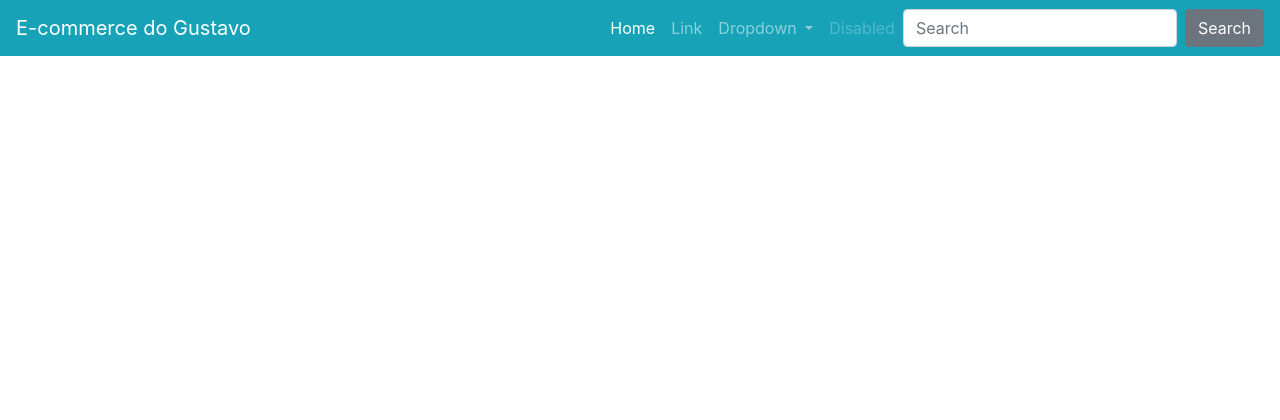
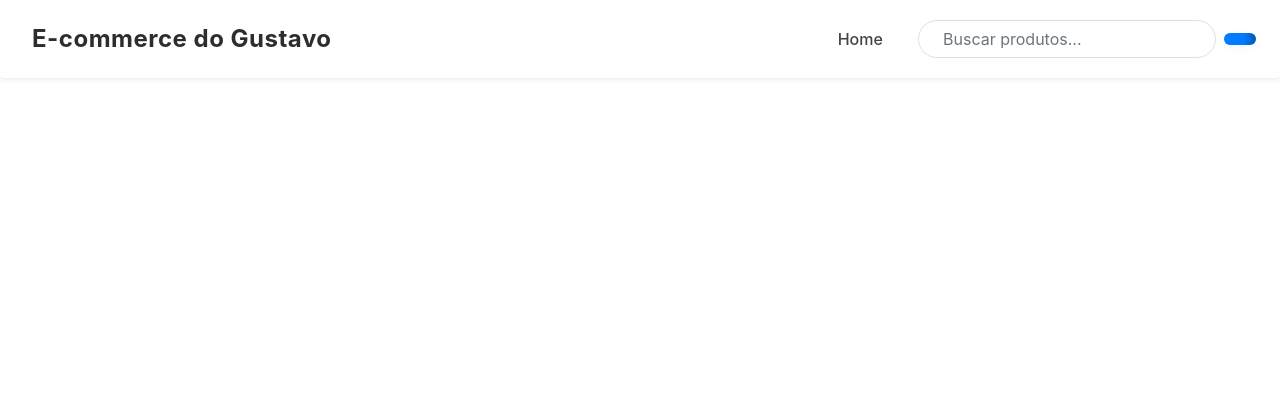
Before and after one commit to GustavoMarquesDev/ecommerce_django, a Django app: page / in a window 1280 px wide. Shown: the top 420 px of the page. Run offline with Django 5.2, Linux system fonts and the light colour scheme; data that the repository does not hold is empty; some libraries are stand-ins or nearby versions.

Commit message:
melhorando os estilos css

```diff
--- a/templates/parciais/_navbar.html
+++ b/templates/parciais/_navbar.html
@@ -1,53 +1,35 @@
 {% load omfilters %}
-<nav class="navbar navbar-dark bg-primary navbar-expand-lg">
-    <a class="navbar-brand" href="{%url 'produto:lista'%}">E-commerce do Gustavo</a>
+<nav class="navbar navbar-expand-lg navbar-light bg-white shadow-sm rounded py-3 px-4 mb-4">
+    <a class="navbar-brand font-weight-bold d-flex align-items-center" href="{%url 'produto:lista'%}">
+        <i class="fas fa-store mr-2 text-primary"></i> E-commerce do Gustavo
+    </a>
     <button class="navbar-toggler" type="button" data-toggle="collapse" data-target="#navbarSupportedContent"
         aria-controls="navbarSupportedContent" aria-expanded="false" aria-label="Toggle navigation">
         <span class="navbar-toggler-icon"></span>
     </button>
 
     <div class="collapse navbar-collapse" id="navbarSupportedContent">
-        <ul class="navbar-nav ml-auto">
-            <li class="nav-item active">
-                <a class="nav-link" href="{%url 'produto:lista'%}">Home <span class="sr-only">(current)</span></a>
-            </li>
-            <li class="nav-item">
-                <a class="nav-link" href="#">Link</a>
-            </li>
-            <li class="nav-item dropdown">
-                <a class="nav-link dropdown-toggle" href="#" id="navbarDropdown" role="button"
-                    data-toggle="dropdown" aria-haspopup="true" aria-expanded="false">
-                    Dropdown
+        <ul class="navbar-nav ml-auto align-items-lg-center">
+            <li class="nav-item {% if request.resolver_match.url_name == 'lista' %}active{% endif %}">
+                <a class="nav-link d-flex align-items-center" href="{%url 'produto:lista'%}">
+                    <i class="fas fa-home mr-1"></i> Home
                 </a>
-                <div class="dropdown-menu" aria-labelledby="navbarDropdown">
-                    <a class="dropdown-item" href="#">Action</a>
-                    <a class="dropdown-item" href="#">Another action</a>
-                    <div class="dropdown-divider"></div>
-                    <a class="dropdown-item" href="#">Something else here</a>
-                </div>
-            </li>
-            <li class="nav-item">
-                <a class="nav-link disabled" href="#">Disabled</a>
             </li>
             {% if request.session.carrinho %}
-                <li class="nav-item">
-                <a class="nav-link nav-cart-link active" href="{% url 'produto:carrinho' %}">
-                    <span class="nav-cart-text mr-1">
-                        Carrinho
-                    </span>
-                    <span class="nav-cart-count mr-1">
-                        <strong> {{ request.session.carrinho|cart_total_qtd }} itens</strong>
-                    </span>
-                    <span class="nav-cart-icon mr-2">
-                        <i class="fas fa-shopping-cart"></i>
-                    </span>
+            <li class="nav-item ml-lg-3">
+                <a class="nav-link nav-cart-link d-flex align-items-center position-relative" href="{% url 'produto:carrinho' %}">
+                    <i class="fas fa-shopping-cart mr-1"></i>
+                    <span class="nav-cart-text mr-1">Carrinho</span>
+                    <span class="badge badge-pill badge-primary nav-cart-count position-absolute" style="top:0; right:-15px; font-size:0.8rem;">{{ request.session.carrinho|cart_total_qtd }}</span>
                 </a>
             </li>
             {% endif %}
         </ul>
-        <form class="form-inline my-2 my-lg-0">
-            <input class="form-control mr-sm-2" type="search" placeholder="Search" aria-label="Search">
-            <button class="btn btn-secondary my-2 my-sm-0" type="submit">Search</button>
+        <form class="form-inline my-2 my-lg-0 ml-lg-4" style="position:relative;">
+            <input class="form-control mr-sm-2 rounded-pill px-4" type="search" placeholder="Buscar produtos..." aria-label="Search" style="min-width:180px;">
+            <button class="btn btn-primary rounded-pill px-3" type="submit">
+                <i class="fas fa-search"></i>
+            </button>
         </form>
     </div>
 </nav>
--- a/templates/static/assets/custom/css/style.css
+++ b/templates/static/assets/custom/css/style.css
@@ -128,3 +128,126 @@ ul.errorlist li {
   border-color: #007bff;
   color: white;
 }
+
+/* --- Navbar Moderna --- */
+.navbar {
+  border-radius: 1rem;
+  box-shadow: 0 2px 16px rgba(0, 0, 0, 0.07), 0 1.5px 4px rgba(0, 0, 0, 0.03);
+  transition: box-shadow 0.2s;
+}
+.navbar:hover {
+  box-shadow: 0 4px 24px rgba(0, 0, 0, 0.12), 0 2px 8px rgba(0, 0, 0, 0.06);
+}
+.navbar-brand {
+  font-size: 1.5rem;
+  letter-spacing: 0.5px;
+  color: #2d2d2d !important;
+}
+.navbar-nav .nav-link {
+  color: #444 !important;
+  font-weight: 500;
+  border-radius: 0.5rem;
+  transition: background 0.2s, color 0.2s, box-shadow 0.2s;
+  padding: 0.5rem 1.1rem;
+  margin: 0 0.2rem;
+  display: flex;
+  align-items: center;
+}
+.navbar-nav .nav-link:hover,
+.navbar-nav .nav-link.active {
+  background: #f0f4ff;
+  color: #0056b3 !important;
+  box-shadow: 0 2px 8px rgba(0, 123, 255, 0.08);
+  text-decoration: none;
+}
+.navbar .btn-primary {
+  background: linear-gradient(90deg, #007bff 60%, #0056b3 100%);
+  border: none;
+  font-weight: 500;
+  transition: background 0.2s;
+}
+.navbar .btn-primary:hover {
+  background: linear-gradient(90deg, #0056b3 60%, #007bff 100%);
+}
+.navbar .form-control {
+  border-radius: 2rem;
+  border: 1px solid #e0e0e0;
+  box-shadow: none;
+  transition: border 0.2s;
+}
+.navbar .form-control:focus {
+  border: 1.5px solid #007bff;
+  box-shadow: 0 0 0 0.1rem rgba(0, 123, 255, 0.08);
+}
+.nav-cart-count {
+  font-size: 0.85rem;
+  padding: 0.2em 0.6em;
+  background: #007bff;
+  color: #fff;
+  border-radius: 1rem;
+  font-weight: bold;
+  box-shadow: 0 1px 4px rgba(0, 123, 255, 0.1);
+}
+@media (max-width: 991.98px) {
+  .navbar {
+    border-radius: 0.5rem;
+    padding: 0.7rem 1rem;
+  }
+  .navbar-nav .nav-link {
+    margin: 0.2rem 0;
+    padding: 0.7rem 1rem;
+  }
+  .navbar .form-inline {
+    margin-top: 1rem;
+    width: 100%;
+    justify-content: flex-start;
+  }
+}
+
+/* --- Botões Modernos --- */
+.btn,
+.btn:focus {
+  border-radius: 2rem;
+  font-weight: 500;
+  letter-spacing: 0.02em;
+  box-shadow: 0 2px 8px rgba(0, 123, 255, 0.07);
+  transition: all 0.4s cubic-bezier(0.4, 0, 0.2, 1);
+  outline: none !important;
+  border: none;
+}
+.btn-primary {
+  background: linear-gradient(90deg, #007bff 60%, #0056b3 100%);
+  color: #fff !important;
+  border: none;
+}
+.btn-primary:hover,
+.btn-primary:focus {
+  background: linear-gradient(90deg, #0056b3 60%, #007bff 100%);
+  color: #fff !important;
+  box-shadow: 0 4px 16px rgba(0, 123, 255, 0.13);
+}
+.btn-secondary {
+  background: linear-gradient(90deg, #6c757d 60%, #343a40 100%);
+  color: #fff !important;
+  border: none;
+}
+.btn-secondary:hover,
+.btn-secondary:focus {
+  background: linear-gradient(90deg, #343a40 60%, #6c757d 100%);
+  color: #fff !important;
+  box-shadow: 0 4px 16px rgba(52, 58, 64, 0.13);
+}
+.btn-lg {
+  padding: 0.8rem 2.2rem;
+  font-size: 1.25rem;
+  border-radius: 2.5rem;
+}
+.btn-sm {
+  padding: 0.3rem 1.1rem;
+  font-size: 0.9rem;
+  border-radius: 1.2rem;
+}
+.btn-block {
+  display: block;
+  width: 100%;
+}
```
